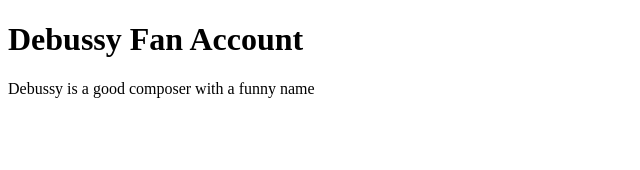
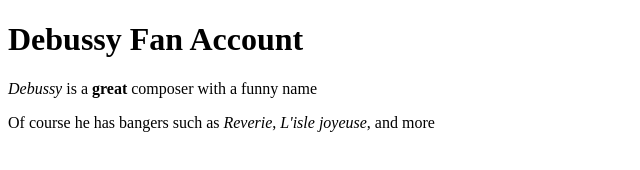
Before and after one commit to braedonwatkins/odin_html_module, a plain HTML site: page html-boilerplate/index.html in a window 1280 px wide. Shown: the whole page, without its empty margins (0-640 px from the left). Drawn offline with Linux system fonts and the light colour scheme.

Commit message:
Paragraphs & Formatting

```diff
--- a/html-boilerplate/index.html
+++ b/html-boilerplate/index.html
@@ -7,7 +7,13 @@
     <title>we &lt;3 debussy</title>
 </head>
 <body>
+    <p>
     <h1>Debussy Fan Account</h1>
-    Debussy is a good composer with a funny name
+    <i>Debussy</i> is a <b>great</b> composer with a funny name
+    </p>
+
+    <p>
+        Of course he has bangers such as <i>Reverie</i>, <i>L'isle joyeuse</i>, and more
+    </p>
 </body>
 </html>
```
